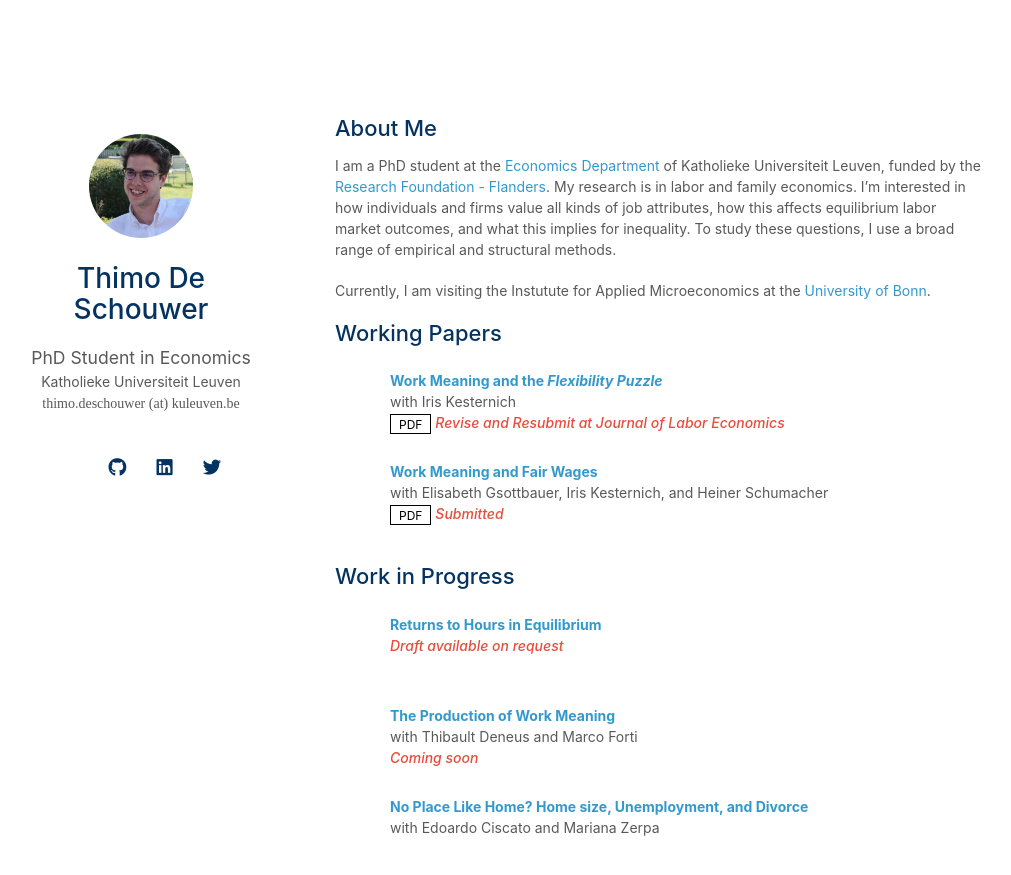
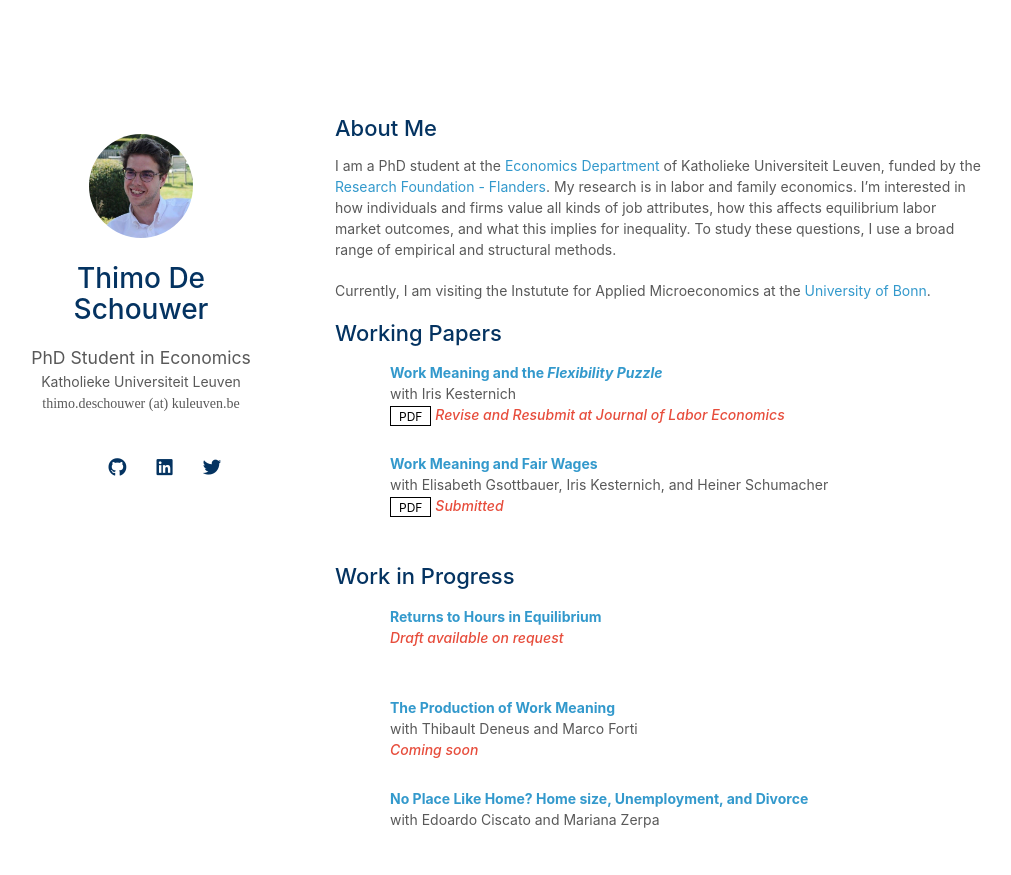
Before and after one commit to thimodeschouwer/thimodeschouwer.github.io, a Jekyll site: the page built from index.md, in a window 1280 px wide and 970 px high. Shown: the top 875 px of the window, without its empty margins (135-1146 px from the left). Built offline with Jekyll 4.4.1, drawn with Linux system fonts in a browser that asks for light colours; nearby versions of some CDN libraries; a style sheet for code colours, icons or effects is not loaded; our own code applies the rules of GitHub Pages for plain Markdown files.

Commit message:
small fix

```diff
--- a/_includes/workingpapers.md
+++ b/_includes/workingpapers.md
@@ -7,7 +7,7 @@
 
 <li>
 <div class="pub-row">
-  <div class="col-sm-3 abbr" style="position: relative;padding-right: 15px;padding-left: 20px; margin: 0px 0px -9rem;">
+  <div class="col-sm-3 abbr" style="position: relative;padding-right: 15px;padding-left: 20px; margin: 0px 0px -8rem;">
     {% if link.image %}
     <img src="{{ link.image }}" class="teaser img-fluid z-depth-1" style="width=100;height=40%">
     {% endif %}
@@ -15,7 +15,7 @@
     <abbr class="badge">{{ link.conference_short }}</abbr>
     {% endif %}
   </div>
-  <div class="col-sm-3 abbr" style="position: relative;padding-right: 15px;padding-left: 20px; margin: 0px 0px -9rem;">
+  <div class="col-sm-3 abbr" style="position: relative;padding-right: 15px;padding-left: 20px; margin: 0px 0px -8rem;">
       <div class="title"><a href="{{ link.pdf }}">{{ link.title }}</a></div>
       <div class="author">{{ link.authors }}</div>
       <div class="periodical"><em>{{ link.conference }}</em>
--- a/_includes/workprogress.md
+++ b/_includes/workprogress.md
@@ -7,7 +7,7 @@
 
 <li>
 <div class="pub-row">
-  <div class="col-sm-3 abbr" style="position: relative;padding-right: 15px;padding-left: 20px; margin: 0px 0px -9rem;">
+  <div class="col-sm-3 abbr" style="position: relative;padding-right: 15px;padding-left: 20px; margin: 0px 0px -8rem;">
     {% if link.image %}
     <img src="{{ link.image }}" class="teaser img-fluid z-depth-1" style="width=100;height=40%">
     {% endif %}
@@ -15,7 +15,7 @@
     <abbr class="badge">{{ link.conference_short }}</abbr>
     {% endif %}
   </div>
-  <div class="col-sm-3 abbr" style="position: relative;padding-right: 15px;padding-left: 20px; margin: 0px 0px -9rem;">
+  <div class="col-sm-3 abbr" style="position: relative;padding-right: 15px;padding-left: 20px; margin: 0px 0px -8rem;">
       <div class="title"><a href="{{ link.pdf }}">{{ link.title }}</a></div>
       <div class="author">{{ link.authors }}</div>
       <div class="periodical"><em>{{ link.conference }}</em>
```
